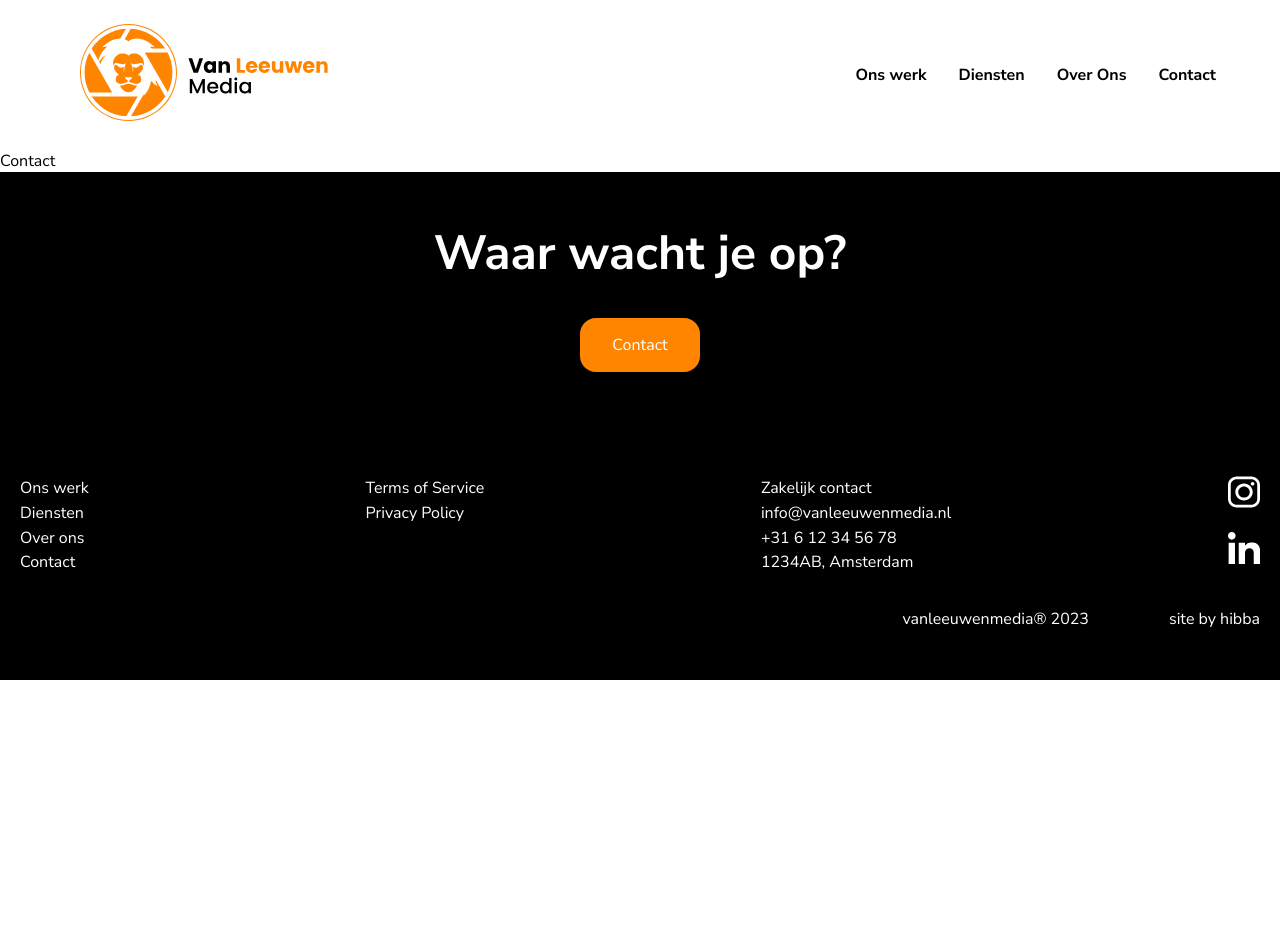
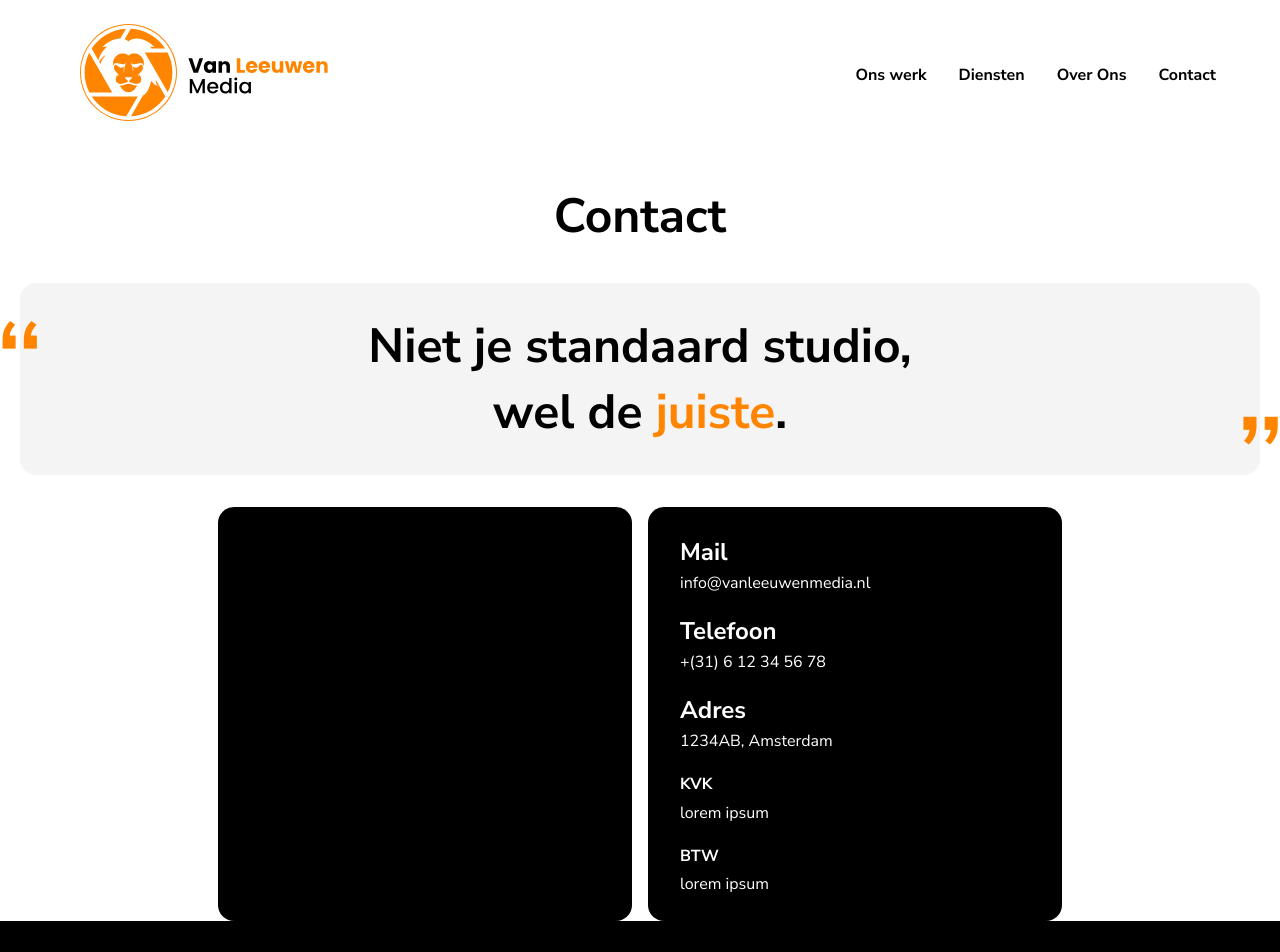
Before and after one commit to h1bba/van-leeuwen-media, a Next.js app: page /contact in a window 1280 px wide. Shown: the top 952 px of the page. Before the commit the page ends 800 px from the top, so only its background shows below. Built offline with nearby package versions, Linux system fonts and the light colour scheme.

Commit message:
Team page + css progress

```diff
--- a/app/contact/page.jsx
+++ b/app/contact/page.jsx
@@ -1,8 +1,34 @@
 import React from 'react'
+import Quote from '../components/quote/Quote'
+import styles from './page.module.css'
 
 const Contact = () => {
     return (
-        <div>Contact</div>
+        <div>
+            <h2 style={{ fontSize: '48px', textAlign: 'center' }}>Contact</h2>
+            <Quote />
+            <div className={styles.grid}>
+                <div></div>
+                <div style={{ padding: '2em' }}>
+                    <h3 style={{ marginTop: '0em' }}>Mail</h3>
+                    <p>info@vanleeuwenmedia.nl</p>
+
+                    <h3>Telefoon</h3>
+                    <p>+(31) 6 12 34 56 78</p>
+
+                    <h3>Adres</h3>
+                    <p>1234AB, Amsterdam</p>
+
+                    <h4>KVK</h4>
+                    <p>lorem ipsum</p>
+
+                    <h4>BTW</h4>
+                    <p>lorem ipsum</p>
+                </div>
+            </div>
+
+
+        </div>
     )
 }
 
--- /dev/null
+++ b/app/contact/page.module.css
@@ -0,0 +1,32 @@
+.grid {
+    max-width: 1240px;
+    display: flex;
+    margin: 0 auto;
+    justify-content: center;
+    gap: 1em;
+}
+
+.grid>div {
+    border-radius: 1em;
+    width: 414px;
+    height: 414px;
+    background-color: var(--var-color-black);
+}
+
+.grid h3 {
+    color: var(--var-color-white);
+    font-size: 24px;
+    margin-bottom: 0;
+}
+
+.grid h4 {
+    color: var(--var-color-white);
+    font-size: 16px;
+    margin-bottom: 0;
+}
+
+.grid p {
+    color: var(--var-color-white);
+    font-size: 16px;
+    margin-top: 0.4em;
+}
--- a/app/globals.css
+++ b/app/globals.css
@@ -26,6 +26,27 @@
   --color-quote-bg: #F4F4F4;
 }
 
+::-webkit-scrollbar {
+  width: 8px;
+}
+
+/* Track */
+::-webkit-scrollbar-track {
+  background-color: #F4F4F4;
+}
+
+/* Handle */
+::-webkit-scrollbar-thumb {
+  background: var(--var-color-orange);
+  border-radius: 1em;
+}
+
+/* Handle on hover */
+::-webkit-scrollbar-thumb:hover {
+  background: #ffac52;
+}
+
+
 .MuiTypography-root {
   font-family: 'Nunito Sans', sans-serif !important;
 }
@@ -42,6 +63,12 @@ html, body {
   padding: 0;
   margin: 0;
 }
+
+
+body {
+  overflow: overlay;
+}
+
 
 h2, h3 {
   line-height: 111.4%
--- a/app/layout.js
+++ b/app/layout.js
@@ -2,6 +2,7 @@ import './globals.css'
 import { Nunito_Sans } from 'next/font/google'
 import Navbar from './components/navbar/Navbar.jsx'
 import Footer from './components/footer/Footer.jsx'
+
 
 const NunitoSans = Nunito_Sans({ subsets: ['latin']})
 
@@ -14,6 +15,7 @@ export default function RootLayout({ children }) {
   return (
     <html lang="en">
       <body className={NunitoSans.className}>
+
         <Navbar />
         {children}
         <Footer />
--- a/tsconfig.json
+++ b/tsconfig.json
@@ -28,7 +28,7 @@
     ".next/types/**/*.ts",
     "**/*.ts",
     "**/*.tsx"
-  ],
+, "app/layout.js"  ],
   "exclude": [
     "node_modules"
   ]
```
Also changed, not shown: app/about/page.jsx (+5 -3 lines), app/components/faq/Faq.jsx (+4 -4 lines), app/components/team/Team.jsx (added, +30 -0 lines), app/components/team/Team.module.css (added, +18 -0 lines).
